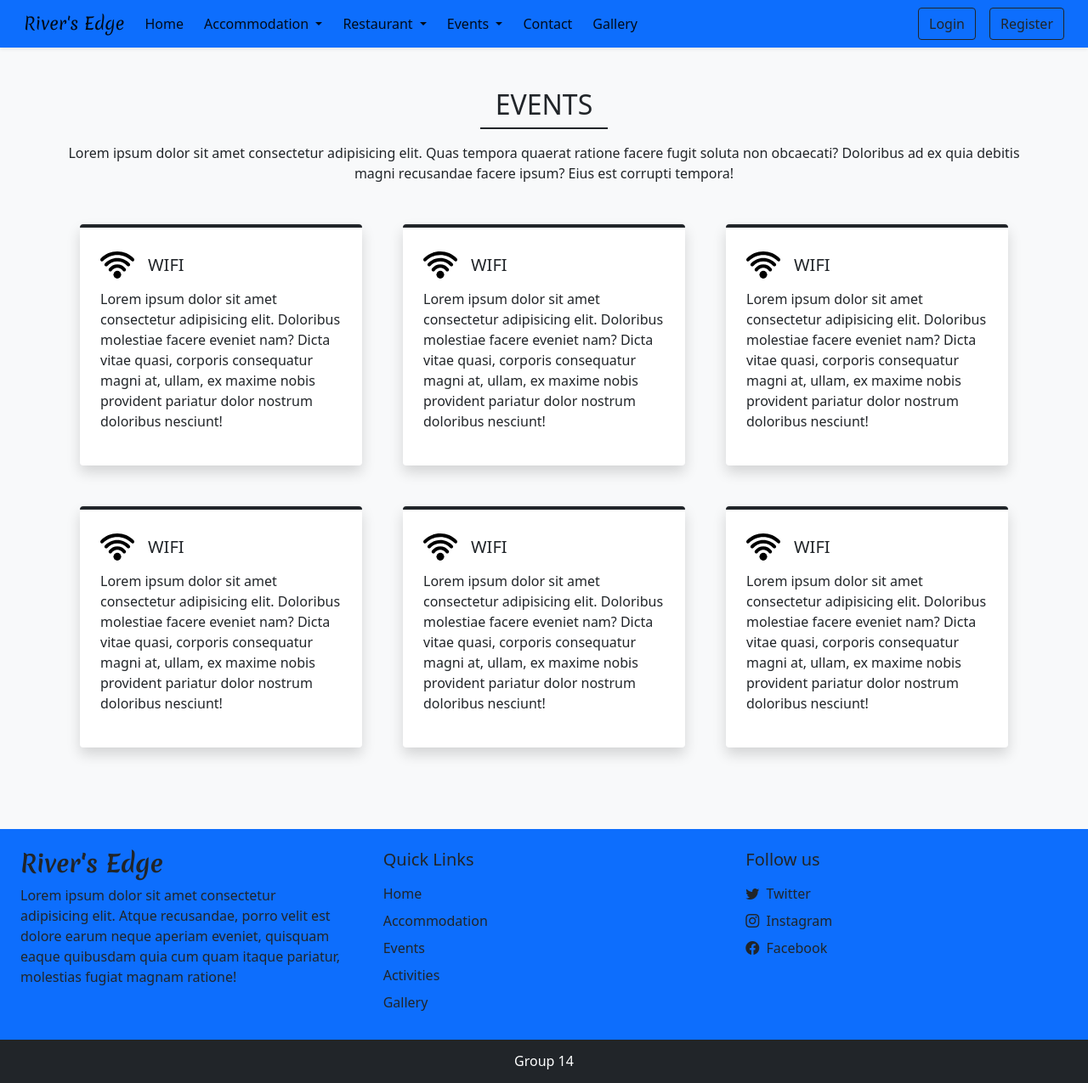
After one commit to SandeepaMapa/HB, a PHP site: page /Events.php in a window 1280 px wide. The commit adds this page. Shown: the whole page at 85% size. Run offline with PHP 8.4, Linux system fonts and the light colour scheme; some libraries are stand-ins or nearby versions.

Commit message:
Added Basic structure of events

```diff
--- /dev/null
+++ b/Events.php
@@ -0,0 +1,145 @@
+<!DOCTYPE html>
+<html lang="en">
+<head>
+    <meta charset="UTF-8">
+    <meta http-equiv="X-UA-Compatible" content="IE=edge">
+    <meta name="viewport" content="width=device-width, initial-scale=1.0">
+    <title>River's Edge - Events</title>
+    <link
+    href="https://cdn.jsdelivr.net/npm/bootstrap@5.0.2/dist/css/bootstrap.min.css"
+    rel="stylesheet"
+    integrity="sha384-EVSTQN3/azprG1Anm3QDgpJLIm9Nao0Yz1ztcQTwFspd3yD65VohhpuuCOmLASjC"
+    crossorigin="anonymous">
+    <link
+    href="https://fonts.googleapis.com/css2?family=Merienda:wght@400;700&family=Poppins:wght@400;500;600&display=swap"
+    rel="stylesheet">
+    <link rel="stylesheet" href="https://cdn.jsdelivr.net/npm/bootstrap-icons@1.9.1/font/bootstrap-icons.css">
+    <link
+  rel="stylesheet" href="https://cdn.jsdelivr.net/npm/swiper@8/swiper-bundle.min.css"/>
+<link rel="stylesheet" href="css/common.css">
+<link rel="stylesheet" href="https://cdnjs.cloudflare.com/ajax/libs/font-awesome/4.7.0/css/font-awesome.min.css">
+    <?php require('inc/links.php'); ?>
+
+    <!--Styling the border of the box-->
+    <style>
+      .pop:hover{
+        border-top-color: var(--teal) !important;
+        transform: scale(1.03 );
+        transition: all 0.3s;
+      }
+    </style>
+  </head>
+
+  <body class="bg-light">
+
+<!--Header-->
+  <?php require('inc/header.php'); ?>
+
+
+  <!--Topics-->
+  <div class="my-5 px-4">
+  <h2 class="fm-bold h-font text-center">EVENTS</h2>
+  <div class="h-line bg-dark"></div>
+  <p class="text-center mt-3">
+    Lorem ipsum dolor sit amet consectetur adipisicing elit.
+     Quas tempora quaerat ratione facere fugit soluta non obcaecati? Doloribus ad ex quia debitis<br>
+      magni recusandae facere ipsum? Eius est corrupti tempora!
+  </p>
+  </div>
+
+      <!--Adding the event boxes -->
+  <div class="container">
+    <div class="row">
+      <div class="col-lg-4 col-md-6 mb-5 px-4">
+        <div class="bg-white rounded shadow p-4 border-top border-4 border-dark pop">
+          <div class="d-flex align-items-center mb-2">
+          <img src= "Photos/Facilities/wifi-logo-svgrepo-com.svg" width="40px">
+          <h5 class="m-0 ms-3">WIFI</h5>
+          </div>
+
+          <p>Lorem ipsum dolor sit amet consectetur adipisicing elit. Doloribus molestiae facere eveniet nam?
+            Dicta vitae quasi, corporis consequatur magni at, ullam,
+            ex maxime nobis provident pariatur dolor nostrum doloribus nesciunt!
+          </p>
+        </div>
+      </div>
+
+      <div class="col-lg-4 col-md-6 mb-5 px-4">
+        <div class="bg-white rounded shadow p-4 border-top border-4 border-dark pop">
+          <div class="d-flex align-items-center mb-2">
+          <img src= "Photos/Facilities/wifi-logo-svgrepo-com.svg" width="40px">
+          <h5 class="m-0 ms-3">WIFI</h5>
+          </div>
+
+          <p>Lorem ipsum dolor sit amet consectetur adipisicing elit. Doloribus molestiae facere eveniet nam?
+            Dicta vitae quasi, corporis consequatur magni at, ullam,
+            ex maxime nobis provident pariatur dolor nostrum doloribus nesciunt!
+          </p>
+        </div>
+      </div>
+
+      <div class="col-lg-4 col-md-6 mb-5 px-4">
+        <div class="bg-white rounded shadow p-4 border-top border-4 border-dark pop">
+          <div class="d-flex align-items-center mb-2">
+          <img src= "Photos/Facilities/wifi-logo-svgrepo-com.svg" width="40px">
+          <h5 class="m-0 ms-3">WIFI</h5>
+          </div>
+
+          <p>Lorem ipsum dolor sit amet consectetur adipisicing elit. Doloribus molestiae facere eveniet nam?
+            Dicta vitae quasi, corporis consequatur magni at, ullam,
+            ex maxime nobis provident pariatur dolor nostrum doloribus nesciunt!
+          </p>
+        </div>
+      </div>
+
+      <div class="col-lg-4 col-md-6 mb-5 px-4">
+        <div class="bg-white rounded shadow p-4 border-top border-4 border-dark pop">
+          <div class="d-flex align-items-center mb-2">
+          <img src= "Photos/Facilities/wifi-logo-svgrepo-com.svg" width="40px">
+          <h5 class="m-0 ms-3">WIFI</h5>
+          </div>
+
+          <p>Lorem ipsum dolor sit amet consectetur adipisicing elit. Doloribus molestiae facere eveniet nam?
+            Dicta vitae quasi, corporis consequatur magni at, ullam,
+            ex maxime nobis provident pariatur dolor nostrum doloribus nesciunt!
+          </p>
+        </div>
+      </div>
+
+      <div class="col-lg-4 col-md-6 mb-5 px-4">
+        <div class="bg-white rounded shadow p-4 border-top border-4 border-dark pop">
+          <div class="d-flex align-items-center mb-2">
+          <img src= "Photos/Facilities/wifi-logo-svgrepo-com.svg" width="40px">
+          <h5 class="m-0 ms-3">WIFI</h5>
+          </div>
+
+          <p>Lorem ipsum dolor sit amet consectetur adipisicing elit. Doloribus molestiae facere eveniet nam?
+            Dicta vitae quasi, corporis consequatur magni at, ullam,
+            ex maxime nobis provident pariatur dolor nostrum doloribus nesciunt!
+          </p>
+        </div>
+      </div>
+
+      <div class="col-lg-4 col-md-6 mb-5 px-4">
+        <div class="bg-white rounded shadow p-4 border-top border-4 border-dark pop">
+          <div class="d-flex align-items-center mb-2">
+          <img src= "Photos/Facilities/wifi-logo-svgrepo-com.svg" width="40px">
+          <h5 class="m-0 ms-3">WIFI</h5>
+          </div>
+
+          <p>Lorem ipsum dolor sit amet consectetur adipisicing elit. Doloribus molestiae facere eveniet nam?
+            Dicta vitae quasi, corporis consequatur magni at, ullam,
+            ex maxime nobis provident pariatur dolor nostrum doloribus nesciunt!
+          </p>
+        </div>
+      </div>
+    </div>
+  </div>
+
+
+
+<!--Footer-->
+  <?php require('inc/footer.php'); ?>
+
+</body>
+</html>
--- a/inc/Header.php
+++ b/inc/Header.php
@@ -35,14 +35,14 @@
         </li>
 
         <li class="nav-item dropdown">
-          <a class="nav-link dropdown-toggle active me-2" href="#" id="navbarDropdown" role="button" data-bs-toggle="dropdown" aria-expanded="false">
+          <a class="nav-link dropdown-toggle active me-2" href="Events.php" id="navbarDropdown" role="button" data-bs-toggle="dropdown" aria-expanded="false">
             Events
           </a>
           <ul class="dropdown-menu" aria-labelledby="navbarDropdown">
-            <li><a class="dropdown-item" href="#">Wedding</a></li>
-            <li><a class="dropdown-item" href="#">Parties</a></li>
-            <li><a class="dropdown-item" href="#">Meeting</a></li>
-            <li><a class="dropdown-item" href="#">Day Out</a></li>
+            <li><a class="dropdown-item" href="Events.php">Wedding</a></li>
+            <li><a class="dropdown-item" href="Events.php">Parties</a></li>
+            <li><a class="dropdown-item" href="Events.php">Meeting</a></li>
+            <li><a class="dropdown-item" href="Events.php">Day Out</a></li>
           </ul>
         </li>
 
```
